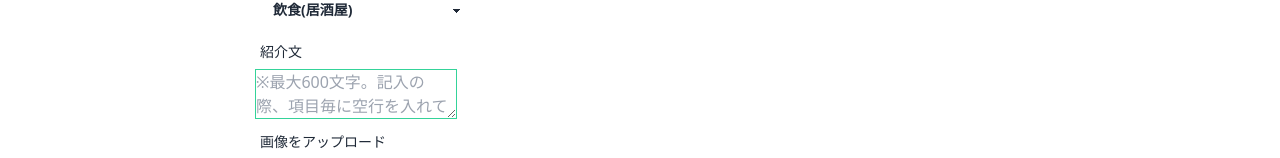
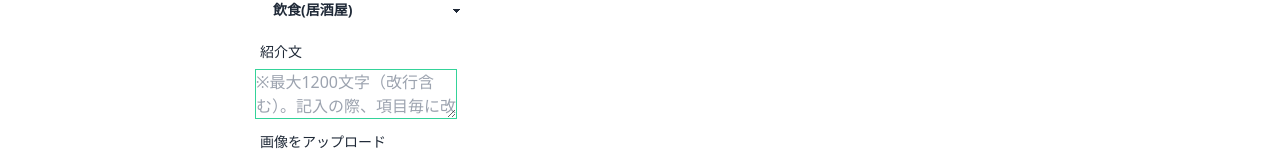
Before and after one commit to soichiro-kotaki/UN-WORK, a Next.js app: page /postform in a window 1280 px wide. Shown: the part 842-1000 px from the top of the page. Built offline with nearby package versions, Linux system fonts and the light colour scheme; no server answers.

Commit message:
求人投稿紹介文フォームの最大入力文字数の変更

```diff
--- a/src/components/forms/PostForm.tsx
+++ b/src/components/forms/PostForm.tsx
@@ -131,11 +131,11 @@ export const PostForm: React.FC = () => {
                 </div>
                 <textarea
                     id="body"
-                    placeholder={`※最大600文字。記入の際、項目毎に空行を入れてください。`}
+                    placeholder={`※最大1200文字（改行含む）。記入の際、項目毎に改行を入れてください。`}
                     className="w-full h-60 p-2 pl-3 text-lg duration-150 border border-green-400 rounded-md focus:bg-green-50  focus:outline-none lg:border-0 lg:ring-green-400 lg:ring-1 lg:focus:ring-green-200 lg:focus:ring-4"
                     {...register("body", {
                         required: "入力必須項目です。",
-                        maxLength: 600,
+                        maxLength: 1200,
                     })}
                 />
 
```
